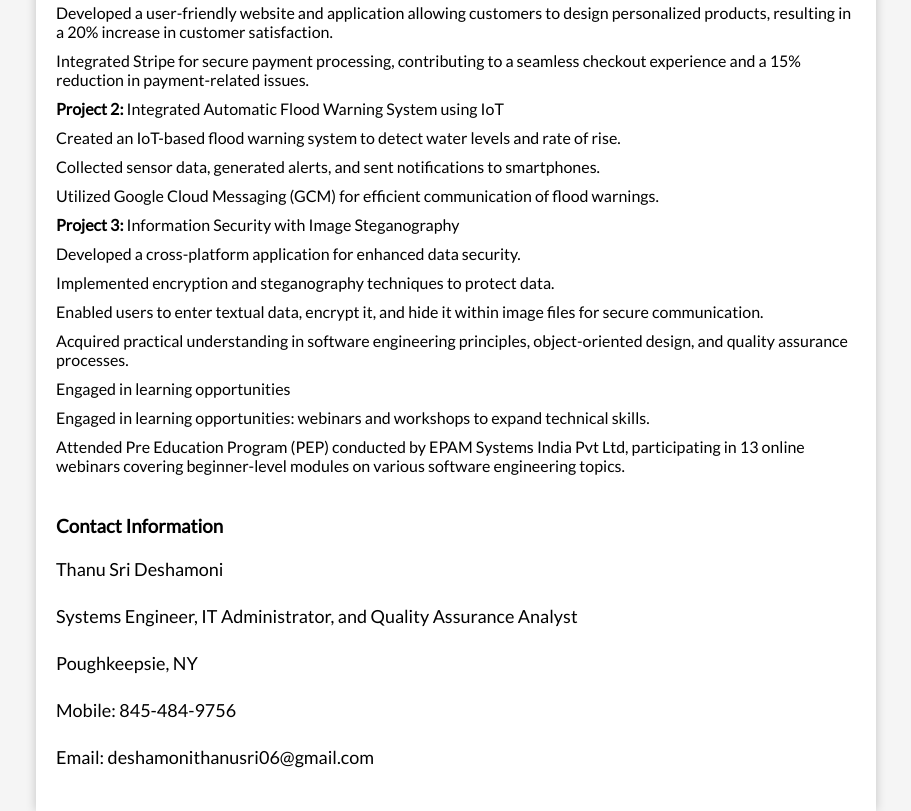
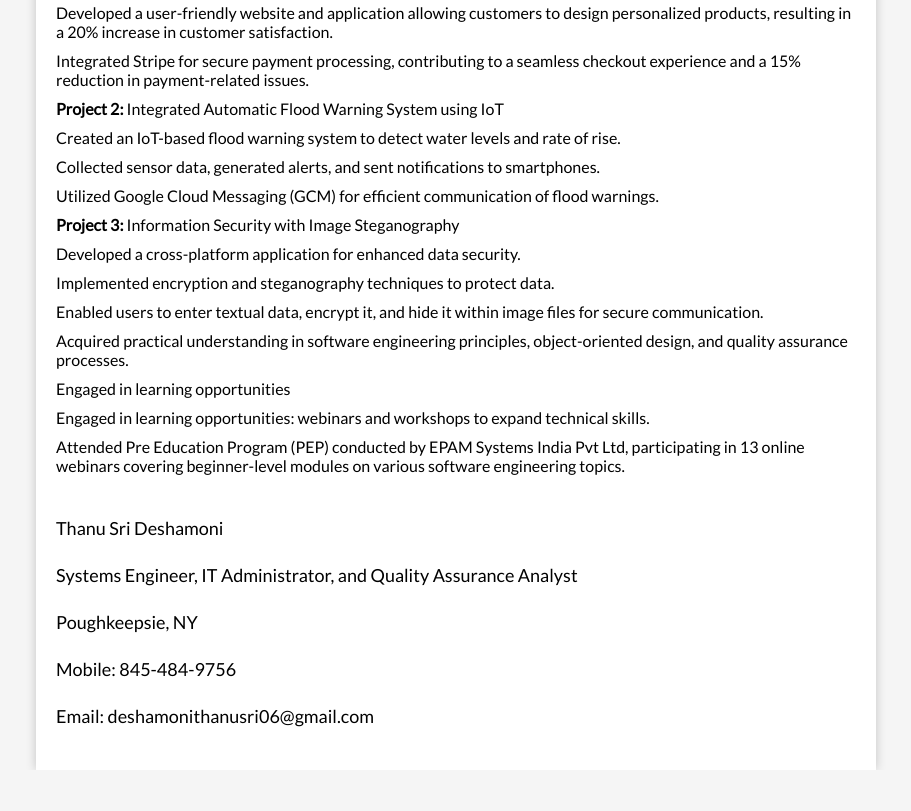
Before and after one commit to thanusri123/thanusri123.github.io, a plain HTML site: page index.html in a window 1280 px wide. Shown: the part 1178-1989 px from the top of the page, without its empty margins (184-1095 px from the left). After the commit the page ends 1948 px from the top, so only its background shows below. Drawn offline with Linux system fonts and the light colour scheme.

Commit message:
Update index.html

```diff
--- a/index.html
+++ b/index.html
@@ -150,7 +150,6 @@
             </ul>
 	</section>
             <section class="section">
-		<h3> Contact Information </h3>
                 <p>Thanu Sri Deshamoni</p>
                 <p>Systems Engineer, IT Administrator, and Quality Assurance Analyst</p>
                 <p>Poughkeepsie, NY</p>
```
